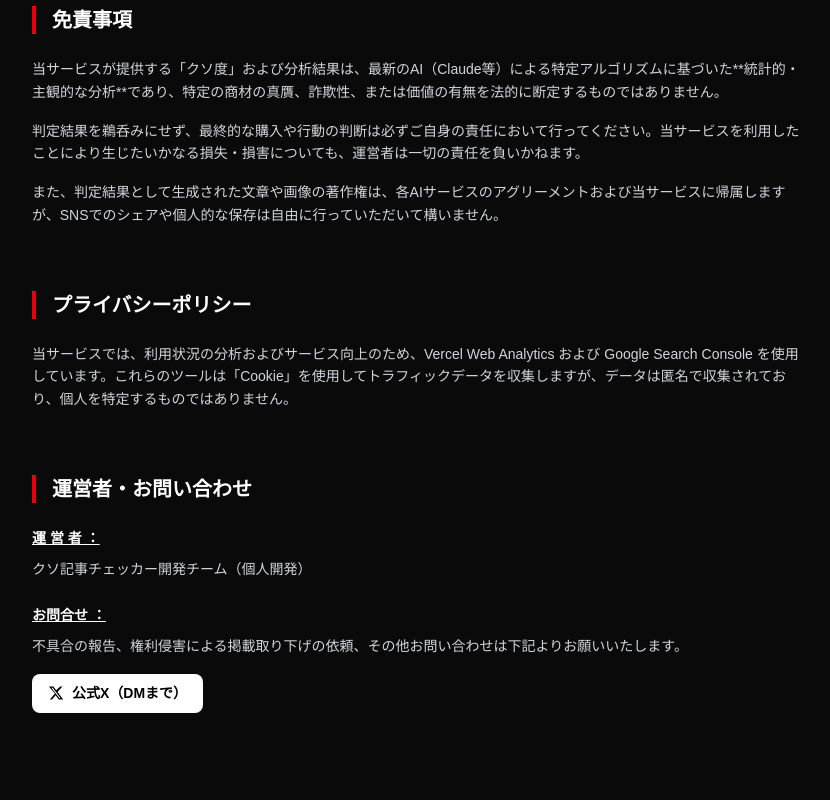
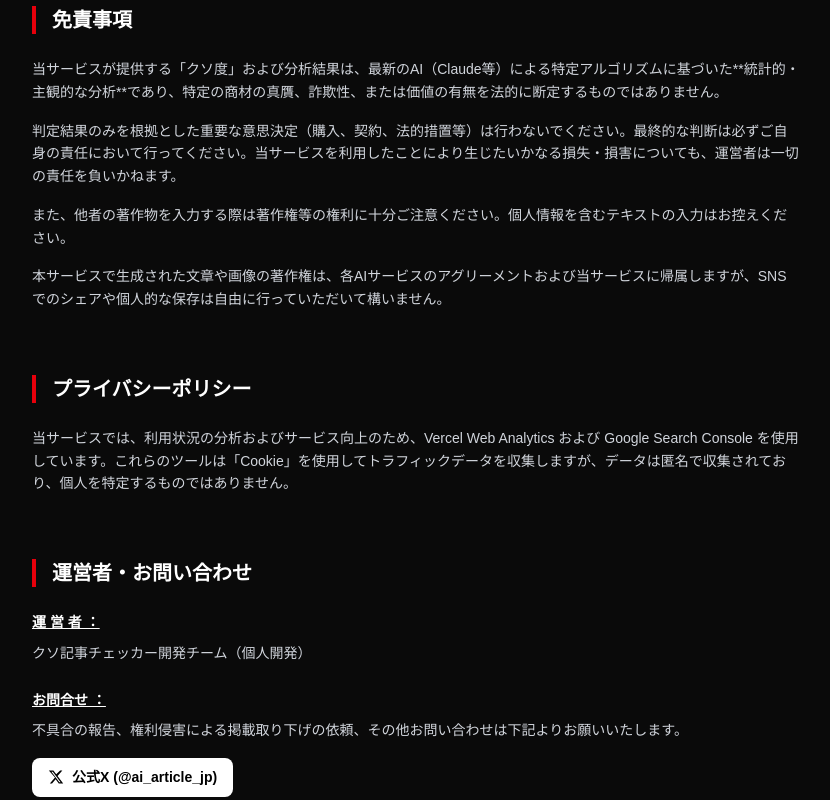
Before and after one commit to atchanneler-design/kuso-checker, a Next.js app: page /about in a window 1280 px wide. Shown: the part 1060-1860 px from the top of the page, without its empty margins (224-1054 px from the left). Built offline with nearby package versions, Linux system fonts and the light colour scheme.

Commit message:
feat: 運営者情報と免責事項をAboutページへ統合し、Xリンクを @ai_article_jp に更新

```diff
--- a/app/about/page.tsx
+++ b/app/about/page.tsx
@@ -77,10 +77,13 @@ export default function AboutPage() {
               当サービスが提供する「クソ度」および分析結果は、最新のAI（Claude等）による特定アルゴリズムに基づいた**統計的・主観的な分析**であり、特定の商材の真贋、詐欺性、または価値の有無を法的に断定するものではありません。
             </p>
             <p>
-              判定結果を鵜呑みにせず、最終的な購入や行動の判断は必ずご自身の責任において行ってください。当サービスを利用したことにより生じたいかなる損失・損害についても、運営者は一切の責任を負いかねます。
+              判定結果のみを根拠とした重要な意思決定（購入、契約、法的措置等）は行わないでください。最終的な判断は必ずご自身の責任において行ってください。当サービスを利用したことにより生じたいかなる損失・損害についても、運営者は一切の責任を負いかねます。
             </p>
             <p>
-               また、判定結果として生成された文章や画像の著作権は、各AIサービスのアグリーメントおよび当サービスに帰属しますが、SNSでのシェアや個人的な保存は自由に行っていただいて構いません。
+               また、他者の著作物を入力する際は著作権等の権利に十分ご注意ください。個人情報を含むテキストの入力はお控えください。
+            </p>
+            <p>
+               本サービスで生成された文章や画像の著作権は、各AIサービスのアグリーメントおよび当サービスに帰属しますが、SNSでのシェアや個人的な保存は自由に行っていただいて構いません。
             </p>
           </div>
         </section>
@@ -114,7 +117,7 @@ export default function AboutPage() {
               </p>
               <div className="mt-4 flex flex-wrap gap-4">
                 <Link
-                  href="https://x.com/"
+                  href="https://x.com/ai_article_jp"
                   target="_blank"
                   rel="noopener noreferrer"
                   className="inline-flex items-center gap-2 bg-white text-black font-bold px-4 py-2 rounded-lg hover:bg-gray-200 transition-colors"
@@ -122,7 +125,7 @@ export default function AboutPage() {
                   <svg viewBox="0 0 24 24" className="w-4 h-4 fill-current">
                     <path d="M18.244 2.25h3.308l-7.227 8.26 8.502 11.24H16.17l-4.714-6.231-5.401 6.231H2.744l7.737-8.858L1.255 2.25H8.08l4.253 5.622zm-1.161 17.52h1.833L7.084 4.126H5.117z" />
                   </svg>
-                  公式X（DMまで）
+                  公式X (@ai_article_jp)
                 </Link>
                 {/*
                 <a href="mailto:your-email@gmail.com" className="inline-flex items-center gap-2 bg-gray-800 text-white font-bold px-4 py-2 rounded-lg hover:bg-gray-700 transition-colors border border-gray-700">
--- a/app/layout.tsx
+++ b/app/layout.tsx
@@ -85,7 +85,7 @@ export default function RootLayout({
             <nav className="flex flex-wrap justify-center items-center gap-6 text-[10px] font-bold text-gray-500 uppercase tracking-widest">
               <Link href="/" className="hover:text-red-500 transition-colors">Home</Link>
               <Link href="/about" className="hover:text-red-500 transition-colors">About / Terms</Link>
-              <Link href="https://x.com/" target="_blank" rel="noopener noreferrer" className="hover:text-red-500 transition-colors">X (Twitter)</Link>
+              <Link href="https://x.com/ai_article_jp" target="_blank" rel="noopener noreferrer" className="hover:text-red-500 transition-colors">X (Twitter)</Link>
             </nav>
           </div>
         </footer>
```
